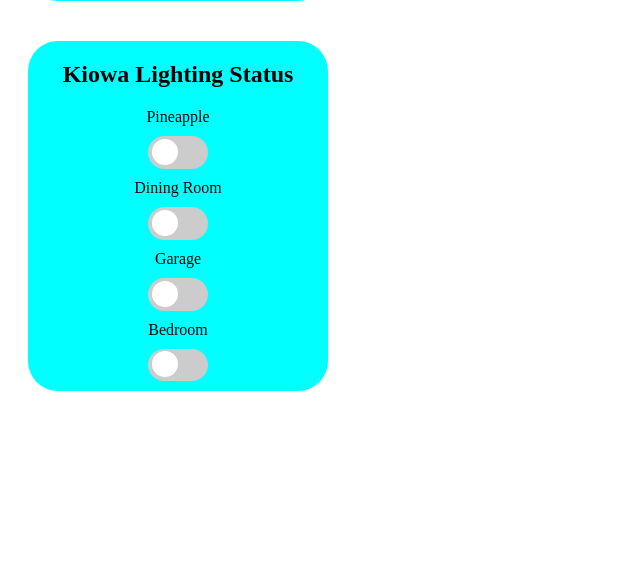
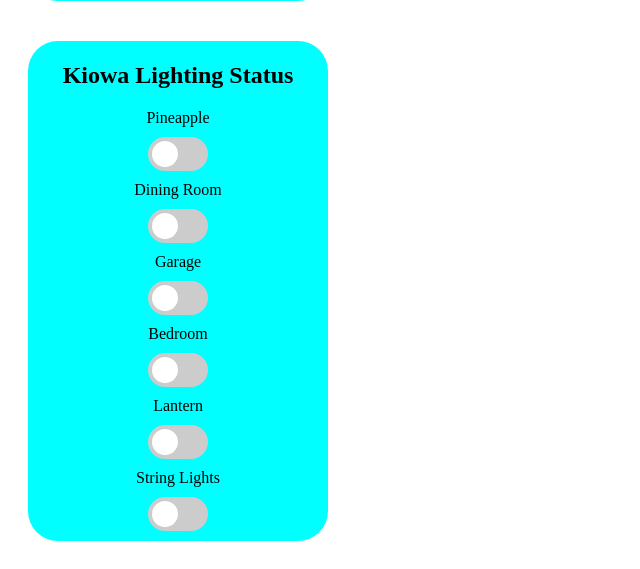
Before and after one commit to sailcali/kiowa-monitor-API, a Flask app: template app/templates/dashboard.html in a window 1280 px wide. Shown: the part 637-1206 px from the top of the page, without its empty margins (0-640 px from the left). Before the commit the page ends 1028 px from the top, so only its background shows below. Run offline with Flask 2, Linux system fonts and the light colour scheme; the template is opened without the code that fills it, so the values that code supplies are empty; parts of the project's set-up code (start-up, migrations or seed data) failed here and were passed over.

Commit message:
added two new lights to dashboard

```diff
--- a/app/routes.py
+++ b/app/routes.py
@@ -298,6 +298,18 @@ def interact_smartthings():
                 new_state = 'on'
             else:
                 new_state = 'off'
+        elif data['light'] == 'lanternLightSwitch':
+            device = 'Drinking Lamp'
+            if data['state']:
+                new_state = 'on'
+            else:
+                new_state = 'off'
+        elif data['light'] == 'stringLightSwitch':
+            device = 'String Lights'
+            if data['state']:
+                new_state = 'on'
+            else:
+                new_state = 'off'
         params = {'commands': [{"component": 'main',
                                 "capability": 'switch',
                                 "command": new_state}]}
--- a/app/static/css/dashboard.css
+++ b/app/static/css/dashboard.css
@@ -111,7 +111,7 @@ align-items: center;
 }
 
 #smartThingsContainer {
-  height: 350px;
+  height: 500px;
   width: 300px;
   align-items: center;
 }
--- a/app/static/js/dashboard.js
+++ b/app/static/js/dashboard.js
@@ -136,21 +136,21 @@ const getSmartThingsData = () => {
                     pineappleSwitch.checked = true;
                 } else {
                     pineappleSwitch.checked = false;
-                }
+                };
             } else if (response.data['devices'][i]['name'] === 'Bedroom Light') {
                 const bedroomSwitch = document.getElementById('bedroomLightSwitch');
                 if (response.data['devices'][i]['state'] == 'on') {
                     bedroomSwitch.checked = true;
                 } else {
                     bedroomSwitch.checked = false;
-                }
+                };
             } else if (response.data['devices'][i]['name'] === 'Garage Light') {
                 const garageSwitch = document.getElementById('garageLightSwitch');
                 if (response.data['devices'][i]['state'] == 'on') {
                     garageSwitch.checked = true;
                 } else {
                     garageSwitch.checked = false;
-                }
+                };
             } else if (response.data['devices'][i]['name'] === 'Dining Room Table') {
                 const diningSwitch = document.getElementById('diningLightSwitch');
                 if (response.data['devices'][i]['state'] == 'on') {
@@ -158,12 +158,25 @@ const getSmartThingsData = () => {
                 } else {
                     diningSwitch.checked = false;
                 };
+            } else if (response.data['devices'][i]['name'] === 'String Lights') {
+                const stringSwitch = document.getElementById('stringLightSwitch');
+                if (response.data['devices'][i]['state'] == 'on') {
+                    stringSwitch.checked = true;
+                } else {
+                    stringSwitch.checked = false;
+                };
+            } else if (response.data['devices'][i]['name'] === 'Drinking Lamp') {
+                const lanternSwitch = document.getElementById('lanternLightSwitch');
+                if (response.data['devices'][i]['state'] == 'on') {
+                    lanternSwitch.checked = true;
+                } else {
+                    lanternSwitch.checked = false;
+                };
             };
         };
 
-
-    })
-};
+});
+}
 
 const adjustLighting = (event) => {
     console.log(event.target.checked);
@@ -190,6 +203,10 @@ const registerEvents = () => {
     garageSwitch.addEventListener('click', adjustLighting);
     const bedroomSwitch = document.getElementById('bedroomLightSwitch');
     bedroomSwitch.addEventListener('click', adjustLighting);
+    const lanternSwitch = document.getElementById('lanternLightSwitch');
+    lanternSwitch.addEventListener('click', adjustLighting);
+    const stringSwitch = document.getElementById('stringLightSwitch');
+    stringSwitch.addEventListener('click', adjustLighting);
     const heat_increase = document.getElementById('heatIncrease');
     const heat_decrease = document.getElementById('heatDecrease');
     const cool_increase = document.getElementById('coolIncrease');
@@ -203,4 +220,4 @@ const registerEvents = () => {
     getSmartThingsData();
 };
 
-  document.addEventListener('DOMContentLoaded', registerEvents);
+document.addEventListener('DOMContentLoaded', registerEvents);
--- a/app/templates/dashboard.html
+++ b/app/templates/dashboard.html
@@ -139,6 +139,16 @@
                 <input id='bedroomLightSwitch' type="checkbox">
                 <span class="slider round"></span>
             </label>
+            <label>Lantern</label>
+            <label class="switch">
+                <input id='lanternLightSwitch' type="checkbox">
+                <span class="slider round"></span>
+            </label>
+            <label>String Lights</label>
+            <label class="switch">
+                <input id='stringLightSwitch' type="checkbox">
+                <span class="slider round"></span>
+            </label>
         </section>
     </main>
     <script src="https://unpkg.com/axios/dist/axios.min.js"></script>
```
